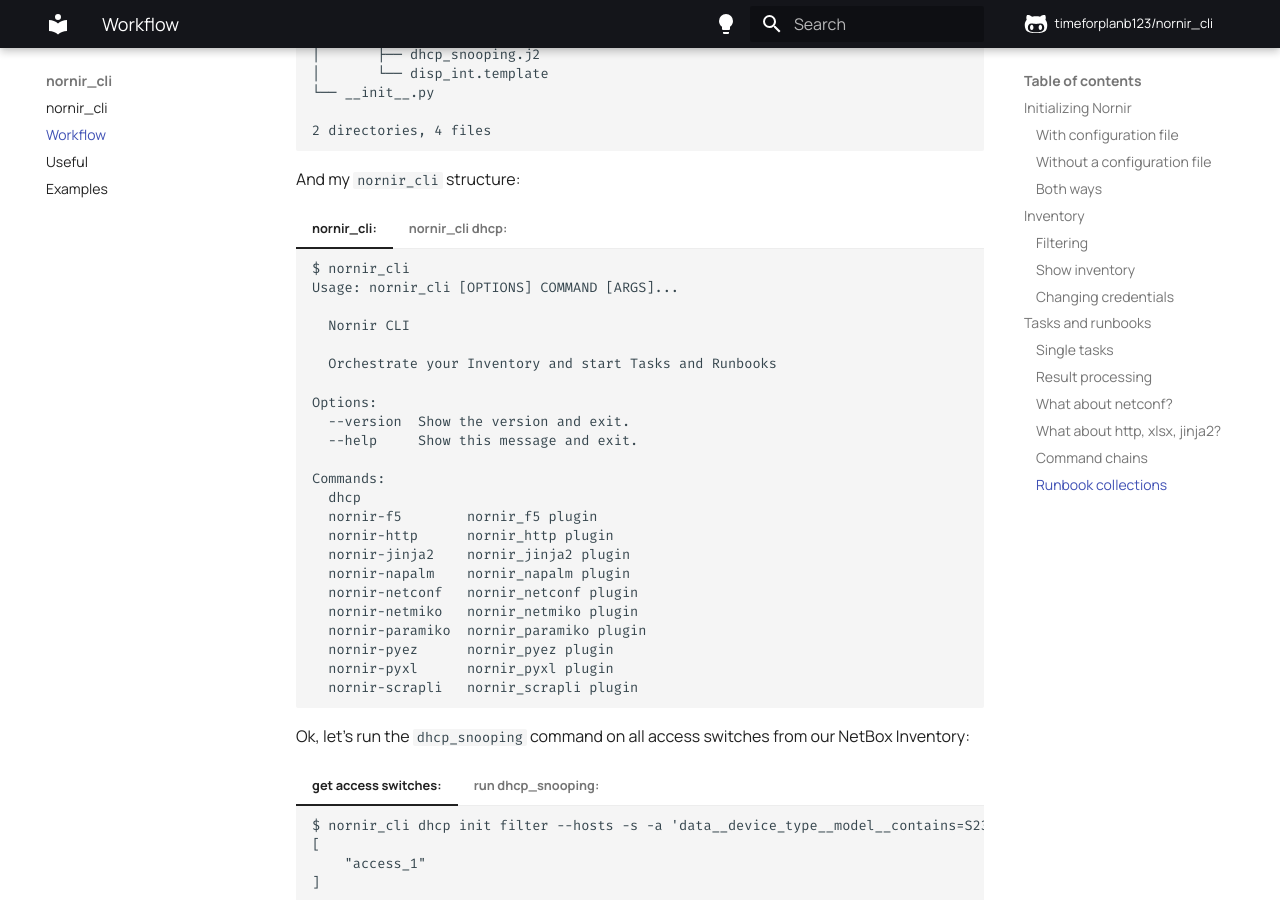
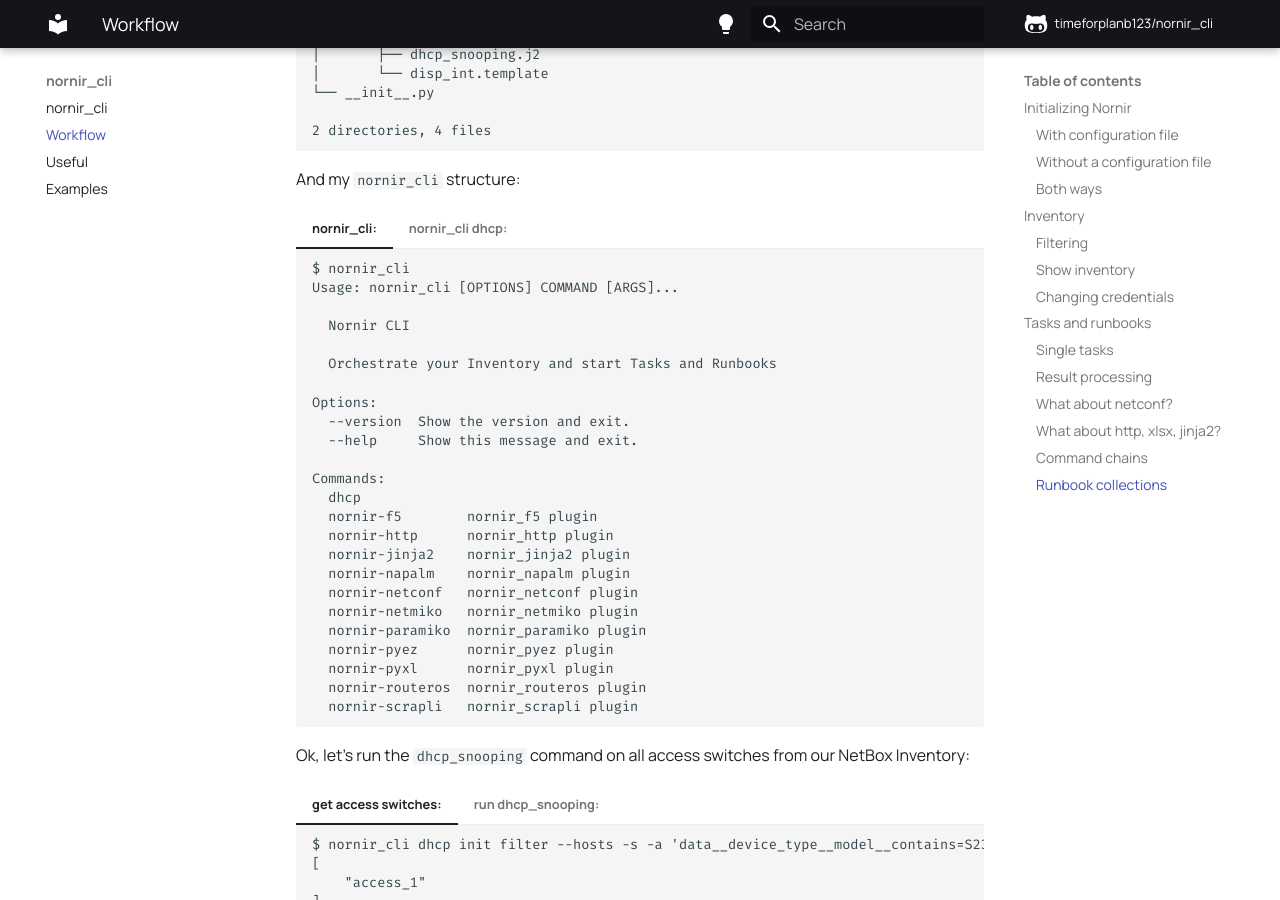
Before and after one commit to timeforplanb123/nornir_cli, an MkDocs documentation site: the page built from docs/workflow.md, in a window 1280 px wide and 900 px high, scrolled down 16573 px. Built offline with MkDocs 1.6.1 and Material for MkDocs 9.7.7, drawn with Linux system fonts in a browser that asks for light colours; comment, search, counter and statistics services are not loaded.

Commit message:
Update docs

````diff
--- a/docs/workflow.md
+++ b/docs/workflow.md
@@ -1478,6 +1478,7 @@ And my `nornir_cli` structure:
       nornir-paramiko  nornir_paramiko plugin
       nornir-pyez      nornir_pyez plugin
       nornir-pyxl      nornir_pyxl plugin
+      nornir-routeros  nornir_routeros plugin
       nornir-scrapli   nornir_scrapli plugin
     ```
 === "nornir_cli dhcp:"
````
